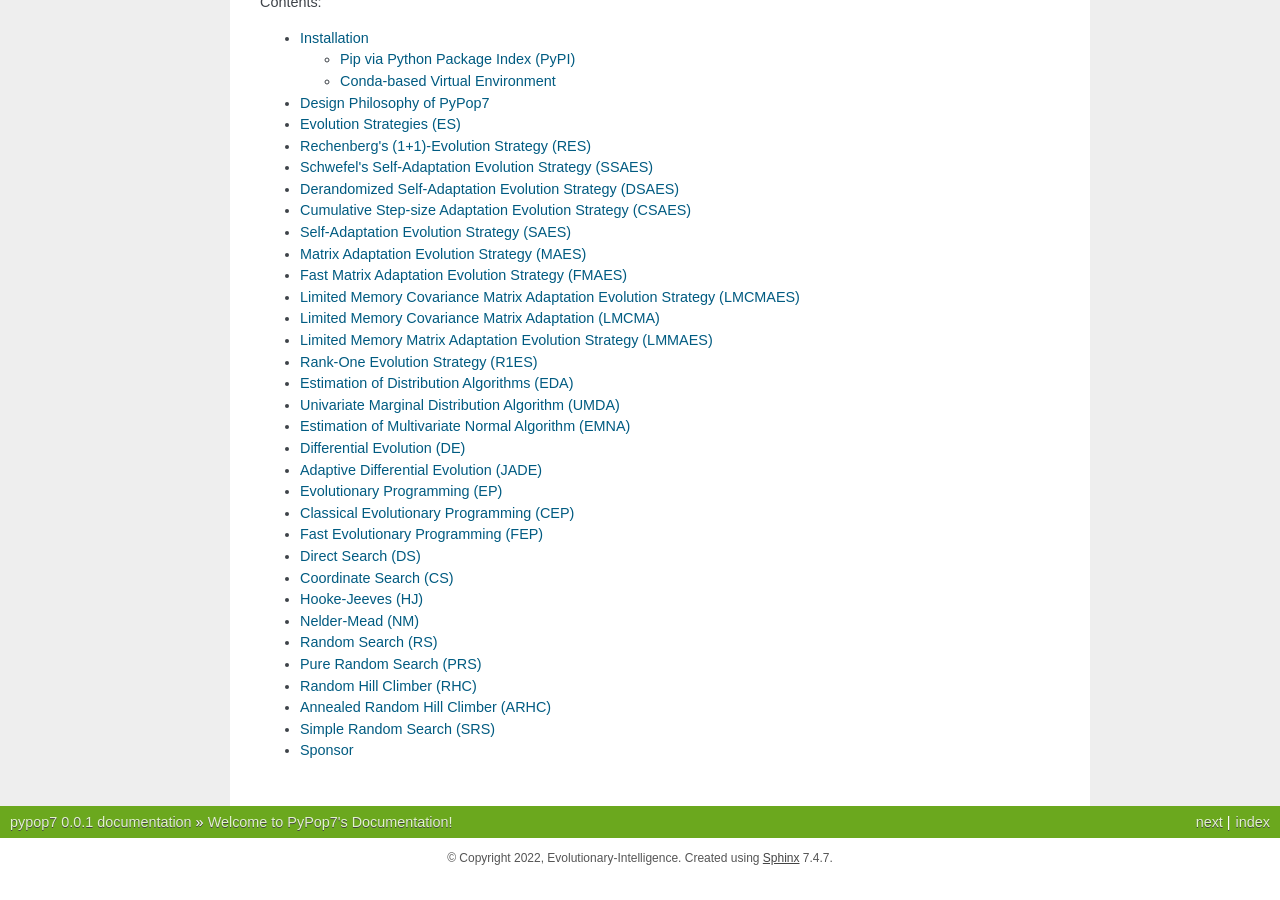
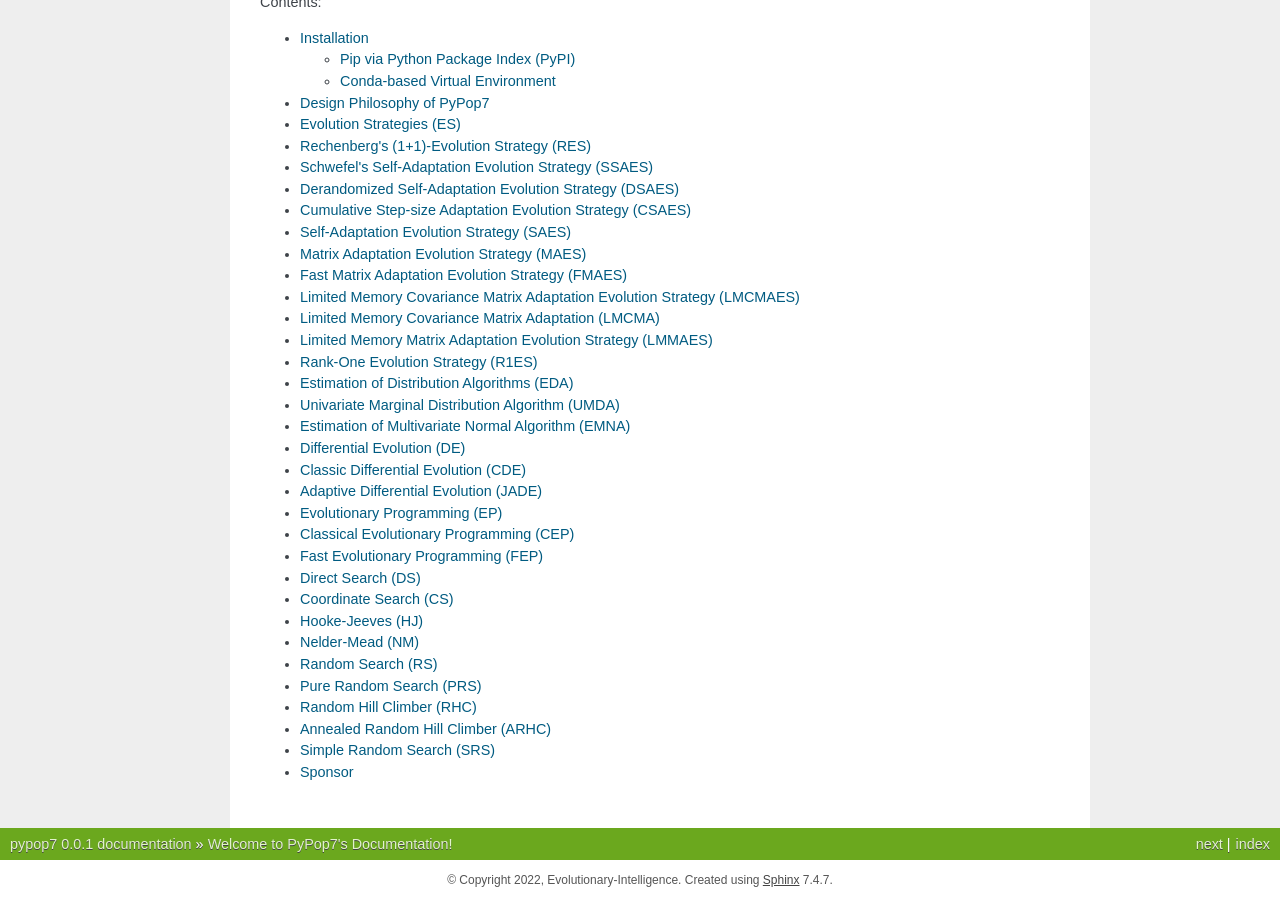
Before and after one commit to Evolutionary-Intelligence/pypop, a Sphinx documentation site: the page built from docs/sphinx/source/index.rst, in a window 1280 px wide and 900 px high, scrolled down 1220 px. Built offline with Sphinx 7.4.7, drawn with Linux system fonts in a browser that asks for light colours; before the commit the page ends 2098 px from its top, so only the background shows below that.

Commit message:
Add docs/sphinx/source/de/cde.rst

```diff
--- /dev/null
+++ b/docs/sphinx/source/de/cde.rst
@@ -0,0 +1,4 @@
+Classic Differential Evolution (CDE)
+====================================
+
+.. autoclass:: pypop7.optimizers.de.cde.CDE
--- a/docs/sphinx/source/index.rst
+++ b/docs/sphinx/source/index.rst
@@ -81,6 +81,7 @@ last run one or more black-box optimizers from `pypop7` on the given optimizatio
    eda/umda
    eda/emna
    de/de
+   de/cde
    de/jade
    ep/ep
    ep/cep
```
